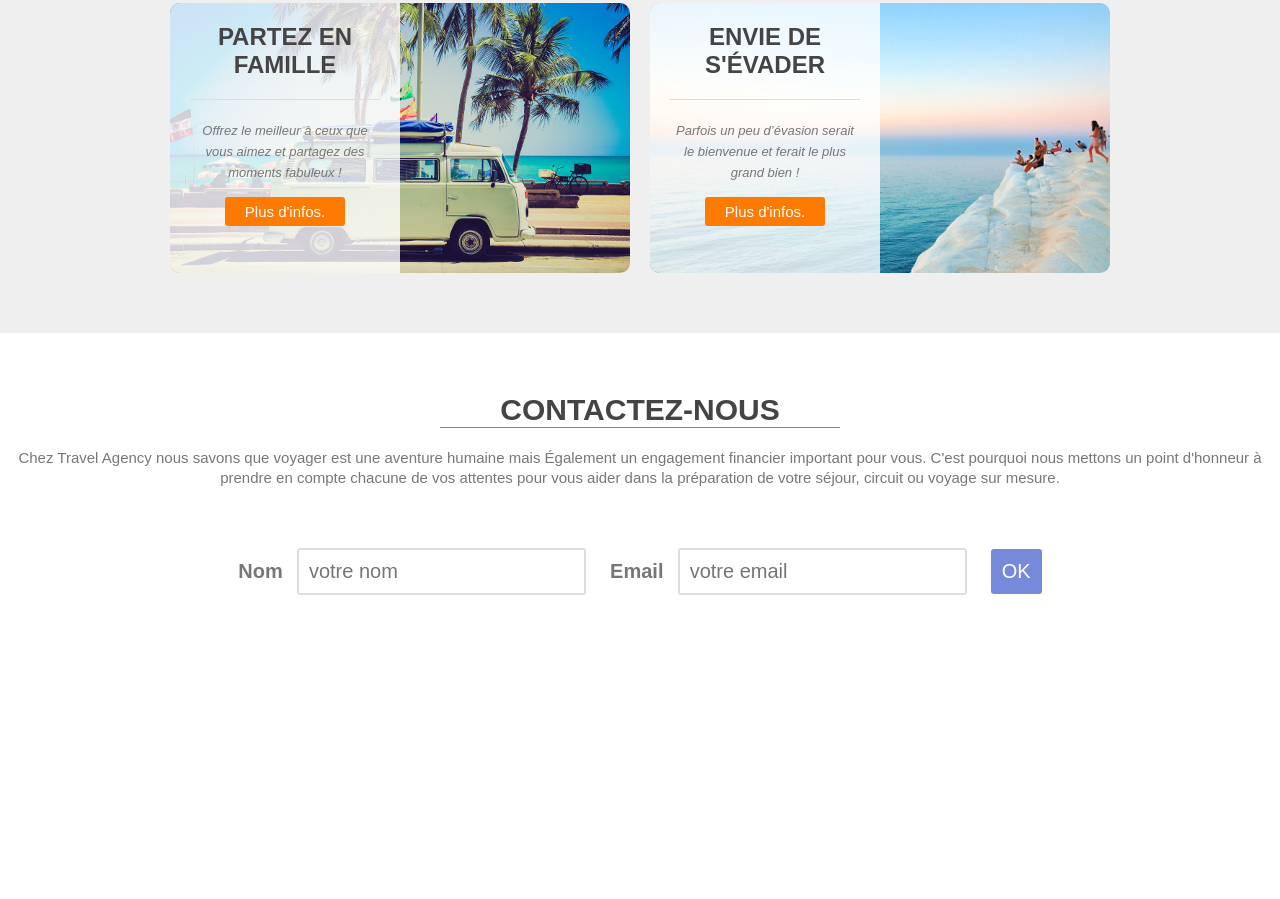
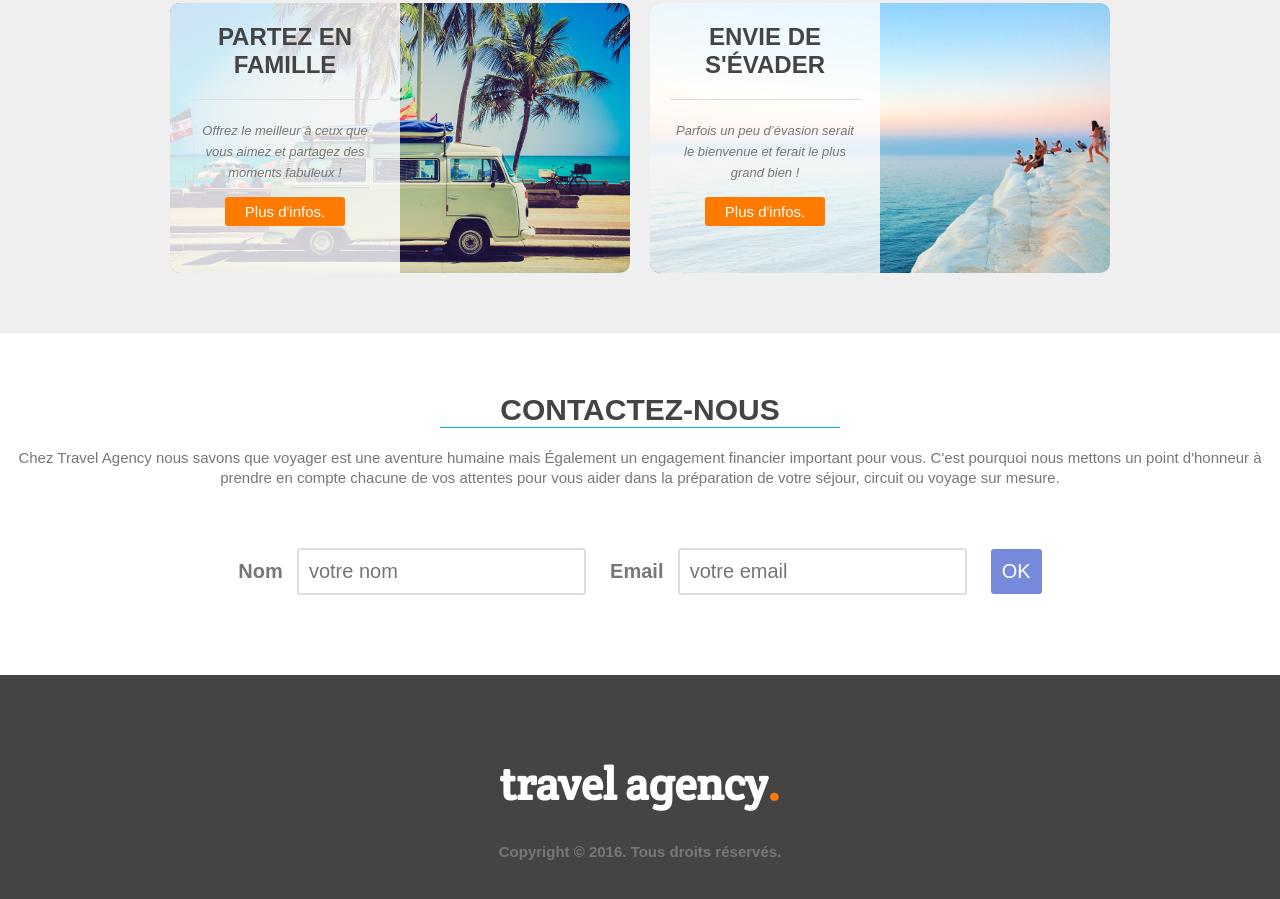
Before and after one commit to CarlosGomes94290/travel_agency, a plain HTML site: page index.html in a window 1280 px wide. Shown: the part 1185-2084 px from the top of the page. Before the commit the page ends 1860 px from the top, so only its background shows below. Drawn offline with Linux system fonts and the light colour scheme.

Commit message:
Add footer

```diff
--- a/index.html
+++ b/index.html
@@ -78,7 +78,9 @@
   <section id="contact">
     <div class="wrapper">
       <h3>Contactez-nous</h3>
-    <p>Chez Travel Agency nous savons que voyager est une aventure humaine mais Également un engagement financier important pour vous. C'est pourquoi nous mettons un point d'honneur à prendre en compte chacune de vos attentes pour vous aider dans la préparation de votre séjour, circuit ou voyage sur mesure.</p>
+      <p>
+      Chez Travel Agency nous savons que voyager est une aventure humaine mais Également un engagement financier important pour vous. C'est pourquoi nous mettons un point d'honneur à prendre en compte chacune de vos attentes pour vous aider dans la préparation de votre séjour, circuit ou voyage sur mesure.
+      </p>
 
       <form action="">
         <label for="name" >Nom</label>
@@ -92,6 +94,8 @@
 
 
   <footer>
+  <h1>travel agency<span class="orange">.</span> </h1>
+  <div class="copyright">Copyright © 2016. Tous droits réservés.</div>
 
   </footer>
 
--- a/styles.css
+++ b/styles.css
@@ -263,3 +263,23 @@ input[type="submit"] {
   background-color: #02B8;
   color: #fff;
 }
+
+/* FOOTER */
+
+footer {
+  background-color: #444;
+  height: 260px;
+}
+
+footer h1 {
+  color: white;
+  text-align: center;
+  padding-top: 80px;
+}
+
+.copyright {
+  text-align: center;
+  font-weight: bold;
+  padding-top: 30px;
+  color: #777;
+}
```
Also changed, not shown: images/font.jpeg (added). Lines whose indentation alone changed are shown as unchanged.
